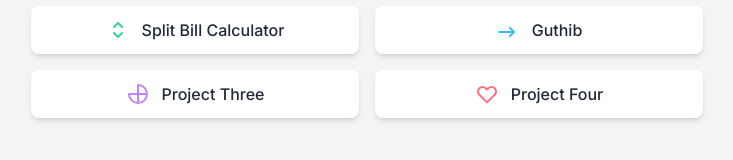
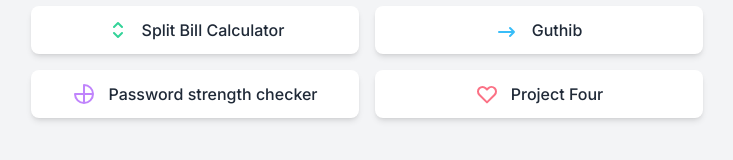
Before and after one commit to tdnphantom/tdnphantom.github.io, a plain HTML site: page index.html in a window 1280 px wide. Shown: the part 472-632 px from the top of the page, without its empty margins (273-1006 px from the left). Drawn offline with nearby package versions, Linux system fonts and the light colour scheme.

Commit message:
passcheck on indexhtml

```diff
--- a/index.html
+++ b/index.html
@@ -52,9 +52,9 @@
                 </a>
 
                 <!-- Button 3 -->
-                <a href="#" target="_blank" rel="noopener noreferrer" class="group bg-white dark:bg-gray-800 text-gray-800 dark:text-white py-3 px-6 rounded-lg shadow-md hover:shadow-xl transform hover:-translate-y-1 transition-all duration-300 ease-in-out flex items-center justify-center">
+                <a href="/passcheck/passcheck.html" target="_blank" rel="noopener noreferrer" class="group bg-white dark:bg-gray-800 text-gray-800 dark:text-white py-3 px-6 rounded-lg shadow-md hover:shadow-xl transform hover:-translate-y-1 transition-all duration-300 ease-in-out flex items-center justify-center">
                      <svg xmlns="http://www.w3.org/2000/svg" class="h-6 w-6 mr-3 text-purple-400" fill="none" viewBox="0 0 24 24" stroke="currentColor"><path stroke-linecap="round" stroke-linejoin="round" stroke-width="2" d="M21 12a9 9 0 01-9 9m9-9a9 9 0 00-9-9m9 9H3m9 9a9 9 0 01-9-9m9 9V3" /></svg>
-                    <span class="font-medium">Project Three</span>
+                    <span class="font-medium">Password strength checker</span>
                 </a>
 
                 <!-- Button 4 -->
```
